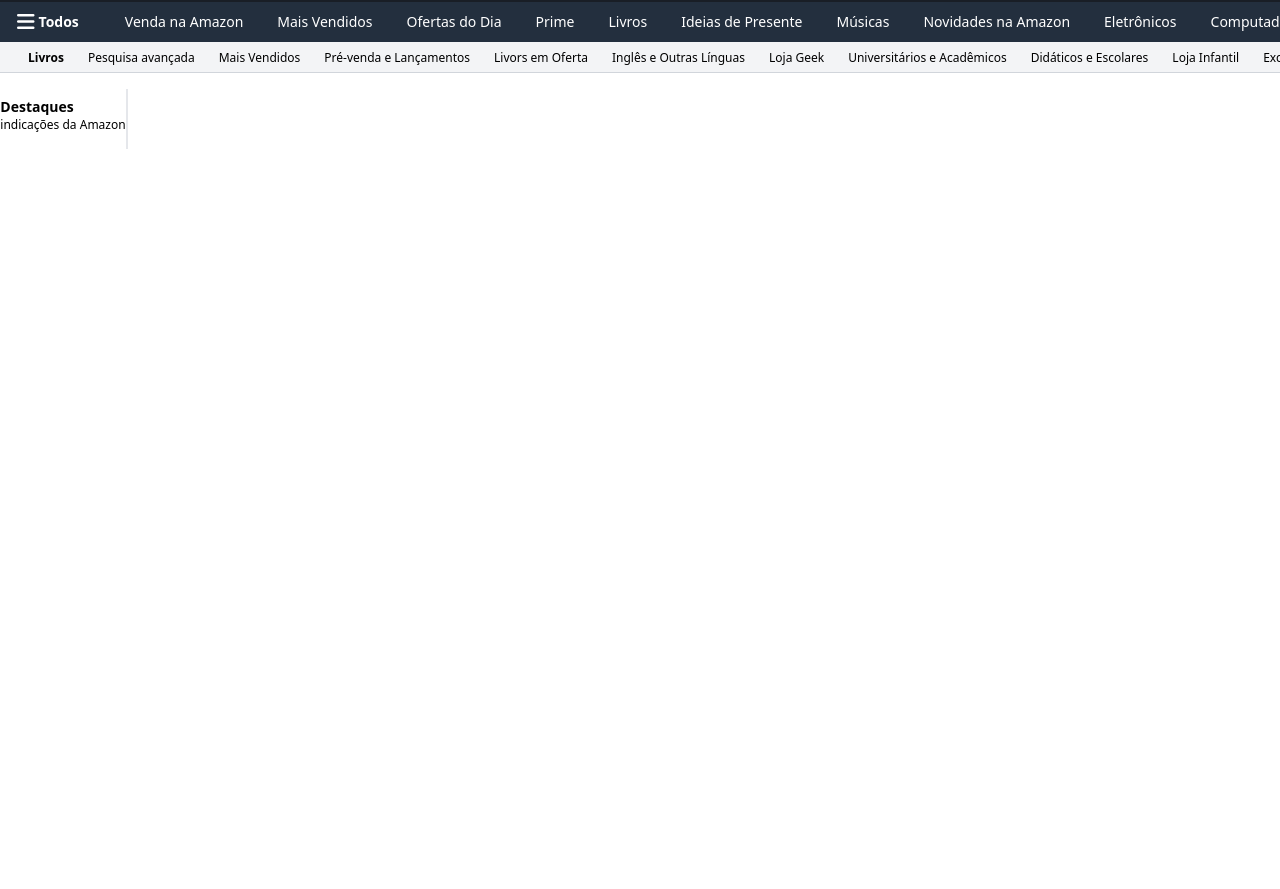
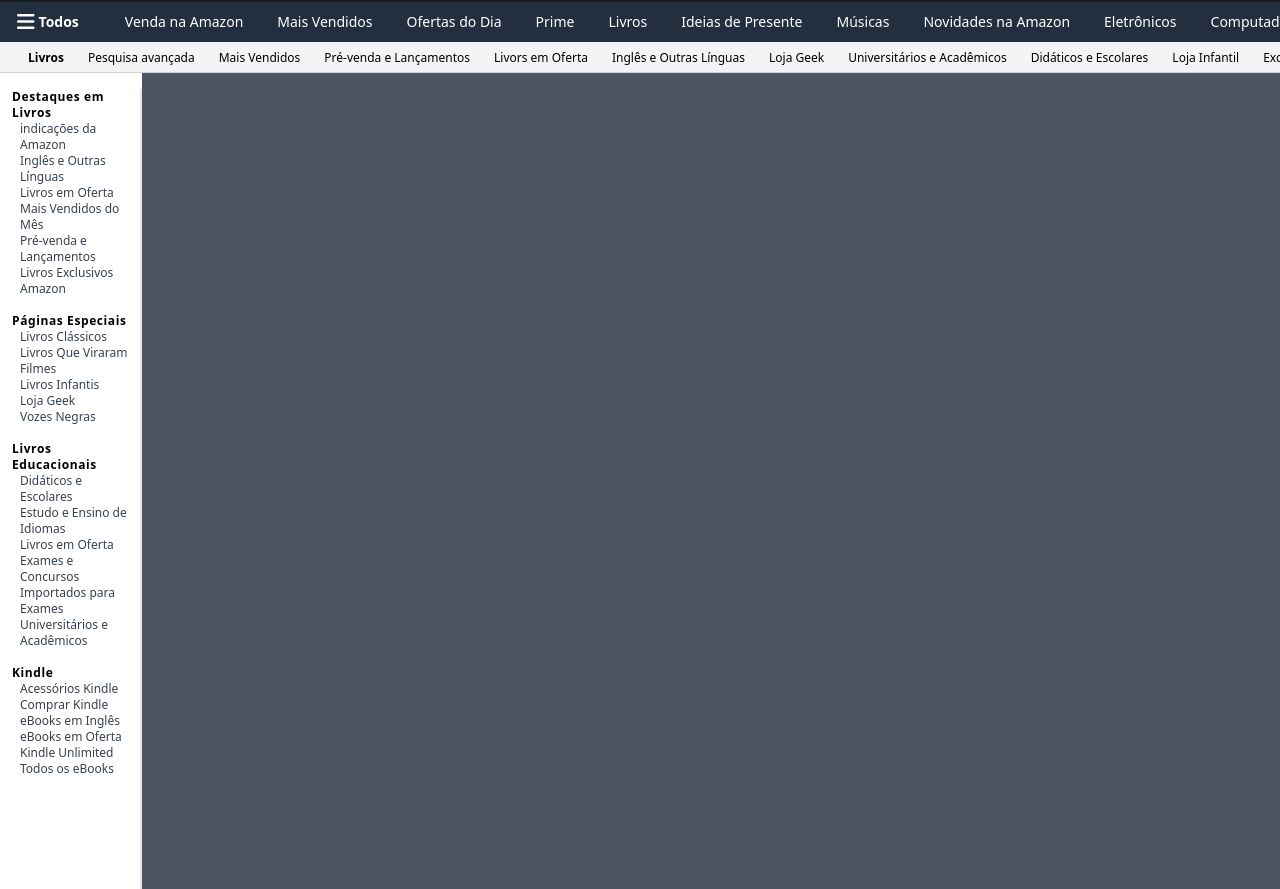
Before and after one commit to Deiner-S/Clone-Amazon, a website: page src/index.html in a window 1280 px wide. Shown: the part 56-945 px from the top of the page. Before the commit the page ends 800 px from the top, so only its background shows below. Drawn offline with Linux system fonts and the light colour scheme.

Commit message:
0.7
Barra lateral main concluída

```diff
--- a/src/index.html
+++ b/src/index.html
@@ -117,14 +117,58 @@
             </div>
         </div>
     </header>
-    <main class="grid grid-cols-10 ">
-        <div class="hidden md:flex flex-wrap col-span-1 border-r-2 border-gray-200 mt-4 h-full">
-            <ul class="mx-auto mt-2">
-                <h3 class="font-bold m-auto text-sm">Destaques</h3>
-                <li class="text-xs"><a href="">indicações da Amazon</a></li>
-            </ul>
+    <main>
+        <div class="grid grid-cols-9 ">
+            <!-- Barra lateral -->
+            <div class="hidden md:block flex-wrap col-span-1 border-r-2 border-gray-200 mt-4 h-screen">
+                <h3 class="font-bold tracking-wider m-auto mx-3 text-xs">Destaques em Livros</h3>
+                    <ul class="mx-3 text-xs pl-2">
+                        <li><a href="#" class="text-gray-700 hover:text-gol-200">indicações da Amazon</a></li>
+                        <li><a href="#" class="text-gray-700 hover:text-gol-200">Inglês e Outras Línguas</a></li>
+                        <li><a href="#" class="text-gray-700 hover:text-gol-200">Livros em Oferta</a></li>
+                        <li><a href="#" class="text-gray-700 hover:text-gol-200">Mais Vendidos do Mês</a></li>
+                        <li><a href="#" class="text-gray-700 hover:text-gol-200">Pré-venda e Lançamentos</a></li>
+                        <li><a href="#" class="text-gray-700 hover:text-gol-200">Livros Exclusivos Amazon</a></li>
+                    </ul>
+                <h3 class="font-bold tracking-wider m-auto mx-3 text-xs mt-4">Páginas Especiais</h3>
+                    <ul class="mx-3 text-xs pl-2">
+                        <li><a href="#" class="text-gray-700 hover:text-gol-200">Livros Clássicos</a></li>
+                        <li><a href="#" class="text-gray-700 hover:text-gol-200">Livros Que Viraram Filmes</a></li>
+                        <li><a href="#" class="text-gray-700 hover:text-gol-200">Livros Infantis</a></li>
+                        <li><a href="#" class="text-gray-700 hover:text-gol-200">Loja Geek</a></li>
+                        <li><a href="#" class="text-gray-700 hover:text-gol-200">Vozes Negras</a></li>
+                    </ul>
+                <h3 class="font-bold tracking-wider m-auto mx-3 text-xs mt-4">Livros Educacionais</h3>
+                    <ul class="mx-3 text-xs pl-2">
+                        <li><a href="#" class="text-gray-700 hover:text-gol-200">Didáticos e Escolares</a></li>
+                        <li><a href="#" class="text-gray-700 hover:text-gol-200">Estudo e Ensino de Idiomas</a></li>
+                        <li><a href="#" class="text-gray-700 hover:text-gol-200">Livros em Oferta</a></li>
+                        <li><a href="#" class="text-gray-700 hover:text-gol-200">Exames e Concursos</a></li>
+                        <li><a href="#" class="text-gray-700 hover:text-gol-200">Importados para Exames</a></li>
+                        <li><a href="#" class="text-gray-700 hover:text-gol-200">Universitários e Acadêmicos</a></li>
+                    </ul>
+                <h3 class="font-bold tracking-wider m-auto mx-3 text-xs mt-4">Kindle</h3>
+                    <ul class="mx-3 text-xs pl-2">
+                        <li><a href="#" class="text-gray-700 hover:text-gol-200">Acessórios Kindle</a></li>
+                        <li><a href="#" class="text-gray-700 hover:text-gol-200">Comprar Kindle</a></li>
+                        <li><a href="#" class="text-gray-700 hover:text-gol-200">eBooks em Inglês</a></li>
+                        <li><a href="#" class="text-gray-700 hover:text-gol-200">eBooks em Oferta</a></li>
+                        <li><a href="#" class="text-gray-700 hover:text-gol-200">Kindle Unlimited</a></li>
+                        <li><a href="#" class="text-gray-700 hover:text-gol-200">Todos os eBooks</a></li>
+                    </ul>
+
+            </div>
+            <!--conteudo site-->
+            <div class="bg-gray-600 col-span-9 md:col-span-8">
+
+                <div class="flex flex-col">
+                    <!-- Titulo da categoria -->
+
+
+                </div>
+
+            </div>
         </div>
-
     </main>
 
 </body>
```
Also changed, not shown: dist/output.css.
